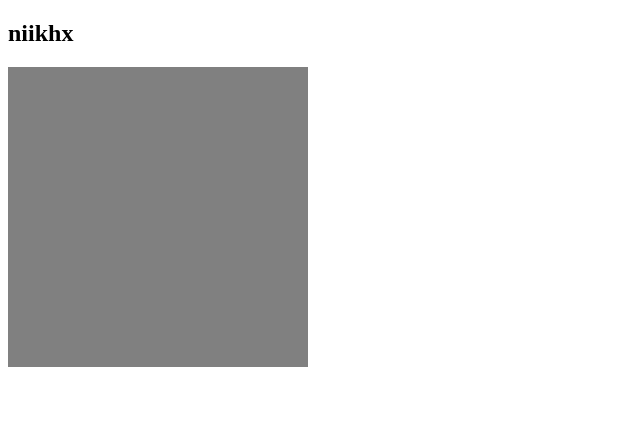
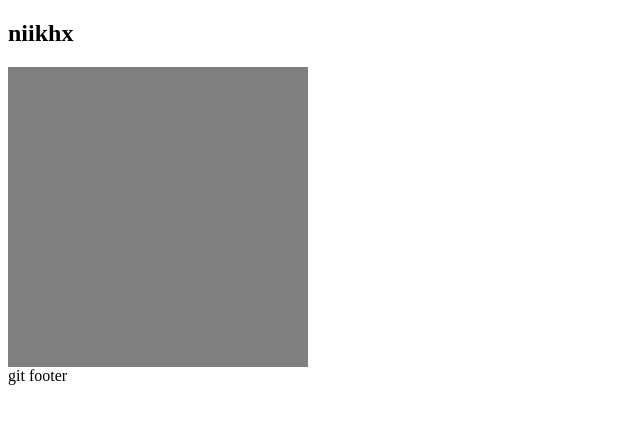
Before and after one commit to niikhx/my-project, a plain HTML site: page index.html in a window 1280 px wide. Shown: the full height of the page, 0-640 px from the left. Drawn offline with Linux system fonts and the light colour scheme.

Commit message:
footer add

```diff
--- a/index.html
+++ b/index.html
@@ -15,5 +15,8 @@
 <body>
   <h2>niikhx</h2>
  <div class="box"></div>
+ <footer>
+  git footer
+ </footer>
 </body>
 </html>
```
